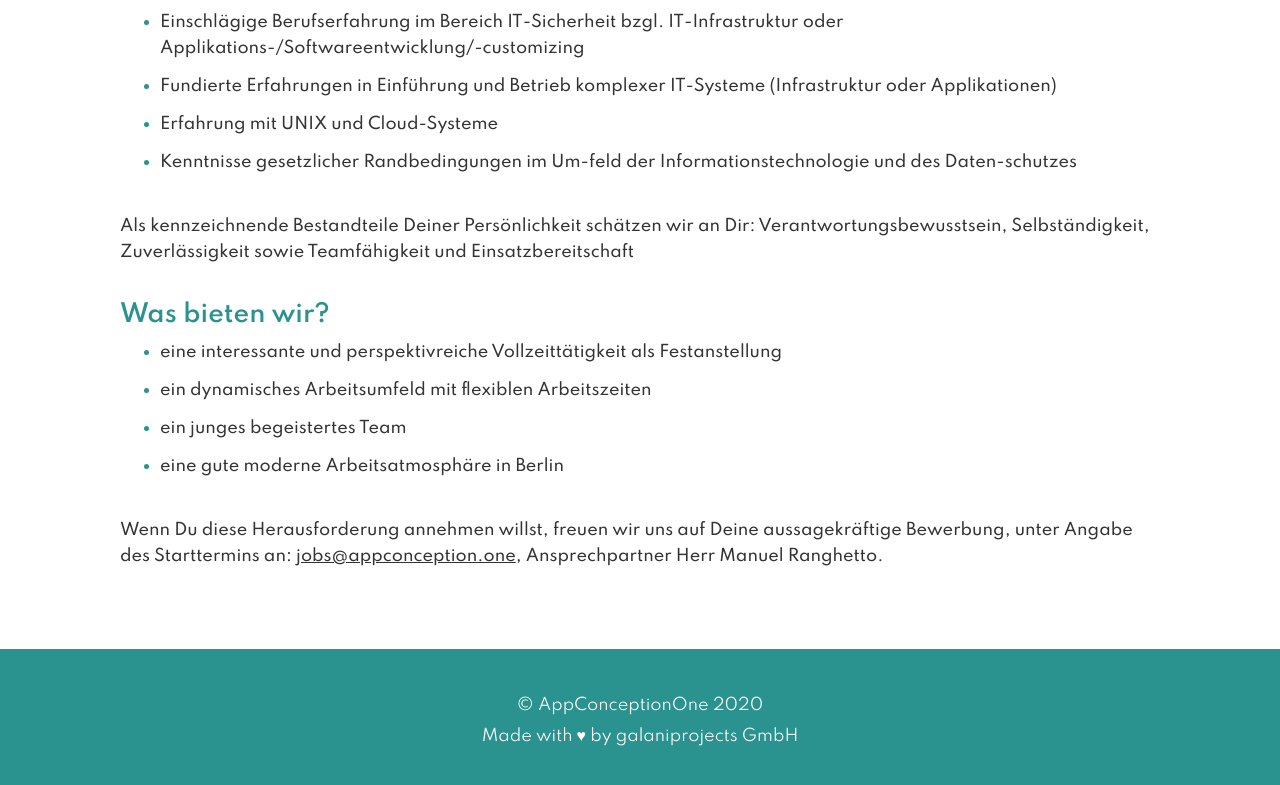
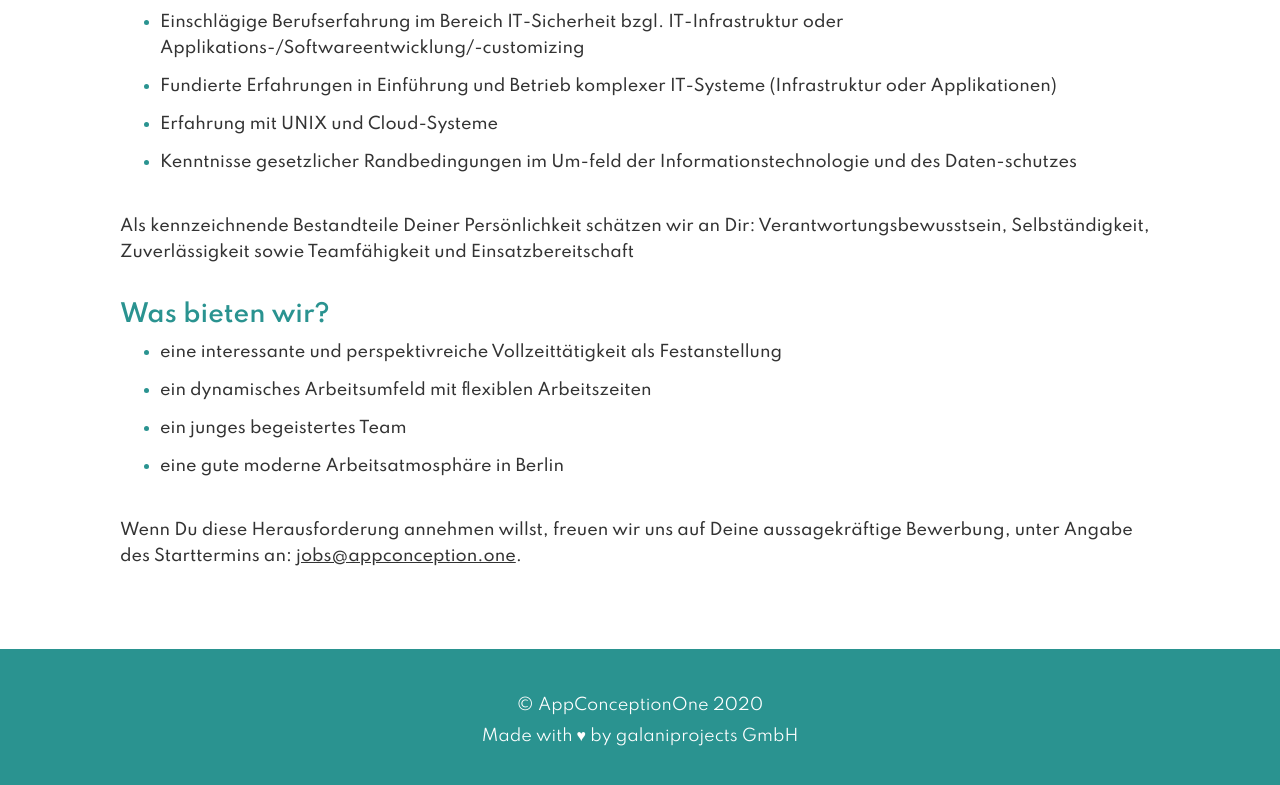
Before and after one commit to AngelAngelides/visitenkarte, a Gatsby site: page /jobs/it-security-manager in a window 1280 px wide. Shown: the part 1089-1874 px from the top of the page. Built offline with nearby package versions, Linux system fonts and the light colour scheme; Gatsby itself is replaced by a stand-in of ours.

Commit message:
chore: change jobs description

```diff
--- a/static/data/it-security-manager.md
+++ b/static/data/it-security-manager.md
@@ -52,4 +52,4 @@ Als kennzeichnende Bestandteile Deiner Persönlichkeit schätzen wir an Dir: Ver
 <br/>
 <br/>
 
-Wenn Du diese Herausforderung annehmen willst, freuen wir uns auf Deine aussagekräftige Bewerbung, unter Angabe des Starttermins an: jobs@appconception.one, Ansprechpartner Herr Manuel Ranghetto.
+Wenn Du diese Herausforderung annehmen willst, freuen wir uns auf Deine aussagekräftige Bewerbung, unter Angabe des Starttermins an: jobs@appconception.one.
--- a/static/data/product-owner.md
+++ b/static/data/product-owner.md
@@ -47,4 +47,4 @@ Wenn Du über die nachfolgenden Erfahrungen verfügst, solltest Du bestens in un
 <br/>
 <br/>
 
-Wenn Du diese Herausforderung annehmen willst, freuen wir uns auf Deine aussagekräftige Bewerbung, unter Angabe des Starttermins an: jobs@appconception.one, Ansprechpartner Herr Manuel Ranghetto.
+Wenn Du diese Herausforderung annehmen willst, freuen wir uns auf Deine aussagekräftige Bewerbung, unter Angabe des Starttermins an: jobs@appconception.one.
--- a/static/data/senior-software-entwickler.md
+++ b/static/data/senior-software-entwickler.md
@@ -60,4 +60,4 @@ Als kennzeichnende Bestandteile Deiner Persönlichkeit schätzen wir an Dir: Ver
 <br/>
 <br/>
 
-Wenn Du diese Herausforderung annehmen willst, freuen wir uns auf Deine aussagekräftige Bewerbung, unter Angabe des Starttermins an: jobs@appconception.one, Ansprechpartner Herr Manuel Ranghetto.
+Wenn Du diese Herausforderung annehmen willst, freuen wir uns auf Deine aussagekräftige Bewerbung, unter Angabe des Starttermins an: jobs@appconception.one.
--- a/static/data/software-entwickler.md
+++ b/static/data/software-entwickler.md
@@ -49,4 +49,4 @@ Als kennzeichnende Bestandteile Deiner Persönlichkeit schätzen wir an Dir: Ver
 <br/>
 <br/>
 
-Wenn Du diese Herausforderung annehmen willst, freuen wir uns auf Deine aussagekräftige Bewerbung, unter Angabe des Starttermins an: jobs@appconception.one, Ansprechpartner Herr Manuel Ranghetto.
+Wenn Du diese Herausforderung annehmen willst, freuen wir uns auf Deine aussagekräftige Bewerbung, unter Angabe des Starttermins an: jobs@appconception.one.
```
Also changed, not shown: 1 other file.
